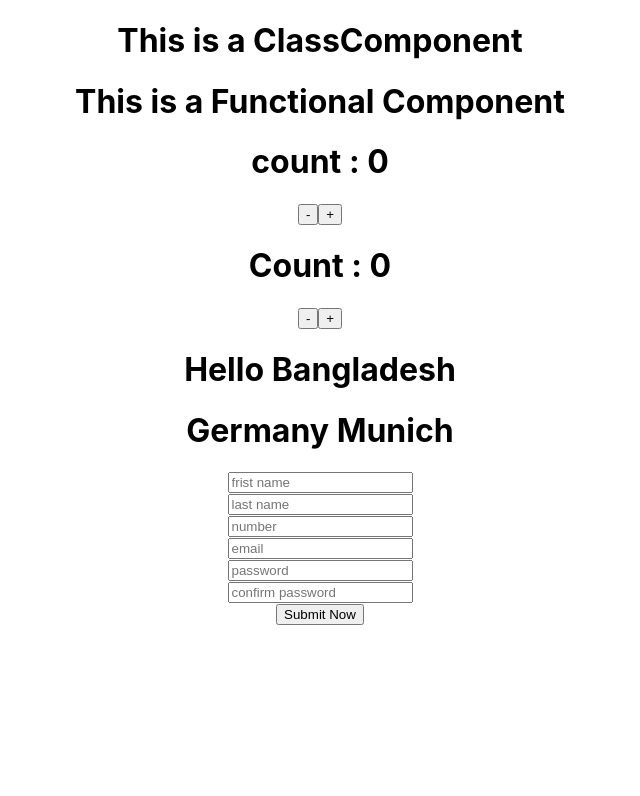
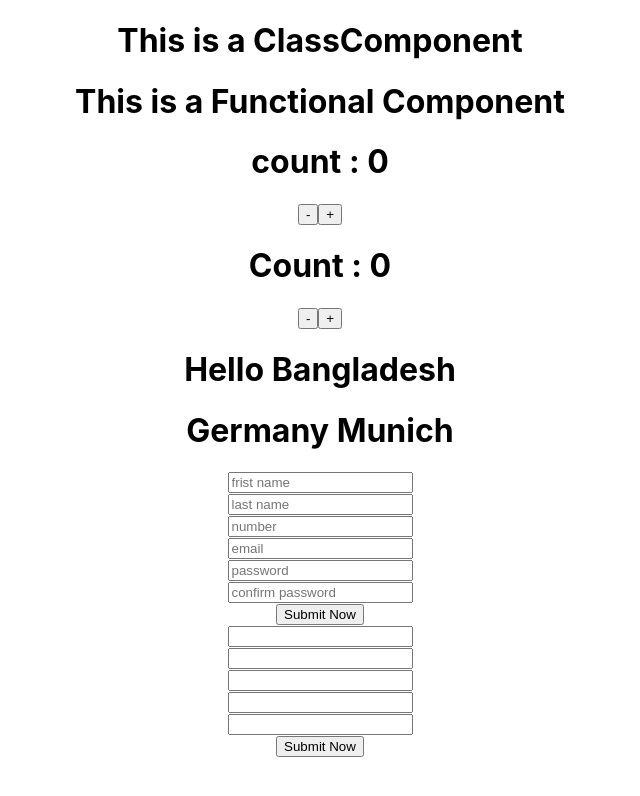
Before and after one commit to Nahid005/learning-react, a React (Create React App) app: page / in a window 1280 px wide. Shown: the top 796 px of the page, without its empty margins (320-960 px from the left). Built offline with nearby package versions, Linux system fonts and the light colour scheme.

Commit message:
from design with state control

```diff
--- a/src/App.js
+++ b/src/App.js
@@ -5,7 +5,8 @@ import StateHandlingClass from './component/classComponent/StateHandlingClass'
 import StateHandlingFunc from './component/functionalComponent/StateHandlingFunc'
 import PropsClass from './component/classComponent/PropsClass'
 import PropsFunc from './component/functionalComponent/PropsFunc'
-import FromHandleClass from './component/classComponent/FromHandleClass'
+import FormHandleClass from './component/classComponent/FormHandleClass'
+import FormHandleFunc from './component/functionalComponent/formHandleFunc'
 
 function App() {
   return (
@@ -16,7 +17,8 @@ function App() {
       <StateHandlingFunc />
       <PropsClass title = " Hello Bangladesh " />
       <PropsFunc title = " Germany Munich " />
-      <FromHandleClass />
+      <FormHandleClass />
+      <FormHandleFunc />
     </div>
   );
 }
--- /dev/null
+++ b/src/component/classComponent/FormHandleClass.jsx
@@ -0,0 +1,83 @@
+import React from 'react'
+
+class FormHandleClass extends React.Component {
+    constructor(props){
+        super(props)
+        this.state = {
+            fristName : '',
+            lastName : '',
+            number : '',
+            email : '',
+            password : '',
+            confirmPassword : ''
+        }
+    }
+
+    fristNameHandle = (e) => {
+        this.setState ({
+            fristName : e.target.value
+        })
+    }
+
+    lastNameHandle = (e) => {
+        this.setState ({
+            lastName : e.target.value
+        })
+    }
+
+    numberHandle = (e) => {
+        this.setState ({
+            number : e.target.value
+        })
+    }
+
+    emailHandle = (e) => {
+        this.setState ({
+            email : e.target.value
+        })
+    }
+
+    passwordHandle = (e) => {
+        this.setState ({
+            password : e.target.value
+        })
+    }
+
+    confirmPasswordHandle = (e) => {
+        this.setState ({
+            confirmPassword : e.target.value
+        })
+    }
+
+    onSubmitHandle = (e) => {
+        e.preventDefault();
+        const {fristName, lastName, number, email, password, confirmPassword} = this.state
+        const userInformation = {
+            fristName,
+            lastName,
+            number,
+            email,
+            password,
+            confirmPassword
+        }
+        console.log(userInformation)
+    }
+
+    render(){
+        return(
+            <div>
+                <form onSubmit = {this.onSubmitHandle}>
+                    <input type = 'text' placeholder='frist name' name = 'fristName' id='fristName' value={this.state.fristName} onChange={this.fristNameHandle} /> <br />
+                    <input type = 'text' placeholder='last name' name = 'lastName' id='lastName'value={this.state.lastName} onChange={this.lastNameHandle}/> <br />
+                    <input type = 'number' placeholder='number' name = 'number' id='number' value={this.state.number} onChange={this.numberHandle}/> <br />
+                    <input type = 'email' placeholder='email' name = 'email' id='email' value={this.state.email} onChange={this.emailHandle}/> <br />
+                    <input type = 'password' placeholder='password' name = 'password' id='password' value={this.state.password} onChange={this.passwordHandle}/> <br />
+                    <input type = 'password' placeholder='confirm password' name = 'confirmPassword' id='confirmPassword' value={this.state.confirmPassword} onChange={this.confirmPasswordHandle}/> <br />
+                    <button> Submit Now </button>
+                </form>
+            </div>
+        )
+    }
+}
+
+export default FormHandleClass;
--- a/src/component/classComponent/FromHandleClass.jsx
+++ /dev/null
@@ -1,82 +0,0 @@
-import React from 'react'
-
-class FromHandleClass extends React.Component {
-    constructor(props){
-        super(props)
-
-        this.state = {
-            fristName : 'Hello',
-            lastName : '',
-            number : '',
-            email : '',
-            password : '',
-            confirmPassword : ''
-        }
-    }
-
-    fristNameHandle = (e) => {
-        this.setState ({
-            fristName : this.state.e.terget.value
-        })
-
-        console.log(this.fristName)
-    }
-
-    lastNameHandle = (e) => {
-        this.setState ({
-            lastName : e.terget.value
-        })
-
-        console.log(this.lastName)
-    }
-
-    numberHandle = (e) => {
-        this.setState ({
-            number : e.terget.value
-        })
-
-        console.log(this.number)
-    }
-
-    emailHandle = (e) => {
-        this.setState ({
-            email : e.terget.value
-        })
-
-        console.log(this.email)
-    }
-
-    passwordHandle = (e) => {
-        this.setState ({
-            password : e.terget.value
-        })
-
-        console.log(this.password)
-    }
-
-    confirmPasswordHandle = (e) => {
-        this.setState ({
-            confirmPassword : e.terget.value
-        })
-
-        console.log(this.confirmPassword)
-    }
-
-    render(){
-        return(
-            <div>
-                <from onSubmit = {this.onSubmitHandle}>
-                    <input type = 'text' placeholder='frist name' name = 'fristName' id='fristName' value={this.fristName} onChange={this.fristNameHandle} /> <br />
-                    <input type = 'text' placeholder='last name' name = 'lastName' id='lastName'value={this.lastName} onChange={this.lastNameHandle}/> <br />
-                    <input type = 'number' placeholder='number' name = 'number' id='number' value={this.number} onChange={this.numberHandle}/> <br />
-                    <input type = 'email' placeholder='email' name = 'email' id='email' value={this.email} onChange={this.emailHandle}/> <br />
-                    <input type = 'password' placeholder='password' name = 'password' id='password' value={this.password} onChange={this.passwordHandle}/> <br />
-                    <input type = 'password' placeholder='confirm password' name = 'confirmPassword' id='confirmPassword' value={this.confirmPassword} onChange={this.confirmPasswordHandle}/> <br />
-                    <button> Submit Now </button>
-                </from>
-            </div>
-        )
-    }
-}
-
-export default FromHandleClass;
--- /dev/null
+++ b/src/component/functionalComponent/formHandleFunc.jsx
@@ -0,0 +1,58 @@
+import {useState} from 'react'
+
+function formHandleFunc () {
+
+    // eslint-disable-next-line react-hooks/rules-of-hooks
+    const [fristName, setFristName] = useState()
+    // eslint-disable-next-line react-hooks/rules-of-hooks
+    const [lastName, setLastName] = useState()
+    // eslint-disable-next-line react-hooks/rules-of-hooks
+    const [number, setnumber] = useState()
+    // eslint-disable-next-line react-hooks/rules-of-hooks
+    const [email, setEmail] = useState()
+    // eslint-disable-next-line react-hooks/rules-of-hooks
+    const [password, setPassword] = useState()
+
+    const handleFristName = (e) => {
+        setFristName (e.target.value)
+    }
+    const handleLastName = (e) => {
+        setLastName (e.target.value)
+    }
+    const handleNumber = (e) => {
+        setnumber (e.target.value)
+    }
+    const handleEmail = (e) => {
+        setEmail (e.target.value)
+    }
+    const handlePassword = (e) => {
+        setPassword (e.target.value)
+    }
+    const handleSubmit = (e) => {
+        e.preventDefault()
+        const userInformation = {
+            fristName,
+            lastName,
+            email,
+            number,
+            password
+        }
+
+        console.log(userInformation)
+    }
+
+    return (
+        <div>
+            <form onSubmit = {handleSubmit}>
+                <input type="text" name = 'fristName' id= 'fristName' value = {fristName} onChange = {handleFristName} /> <br />
+                <input type="text" name = 'lastName' id= 'lastName' value = {lastName} onChange = {handleLastName} /> <br />
+                <input type="number" name = 'number' id= 'number' value = {number} onChange = {handleNumber} /> <br />
+                <input type="email" name = 'email' id= 'email' value = {email} onChange = {handleEmail} /> <br />
+                <input type="password" name = 'password' id= 'password' value = {password} onChange = {handlePassword} /> <br />
+                <button type="submit"> Submit Now </button>
+            </form>
+        </div>
+    )
+}
+
+export default formHandleFunc;
```
